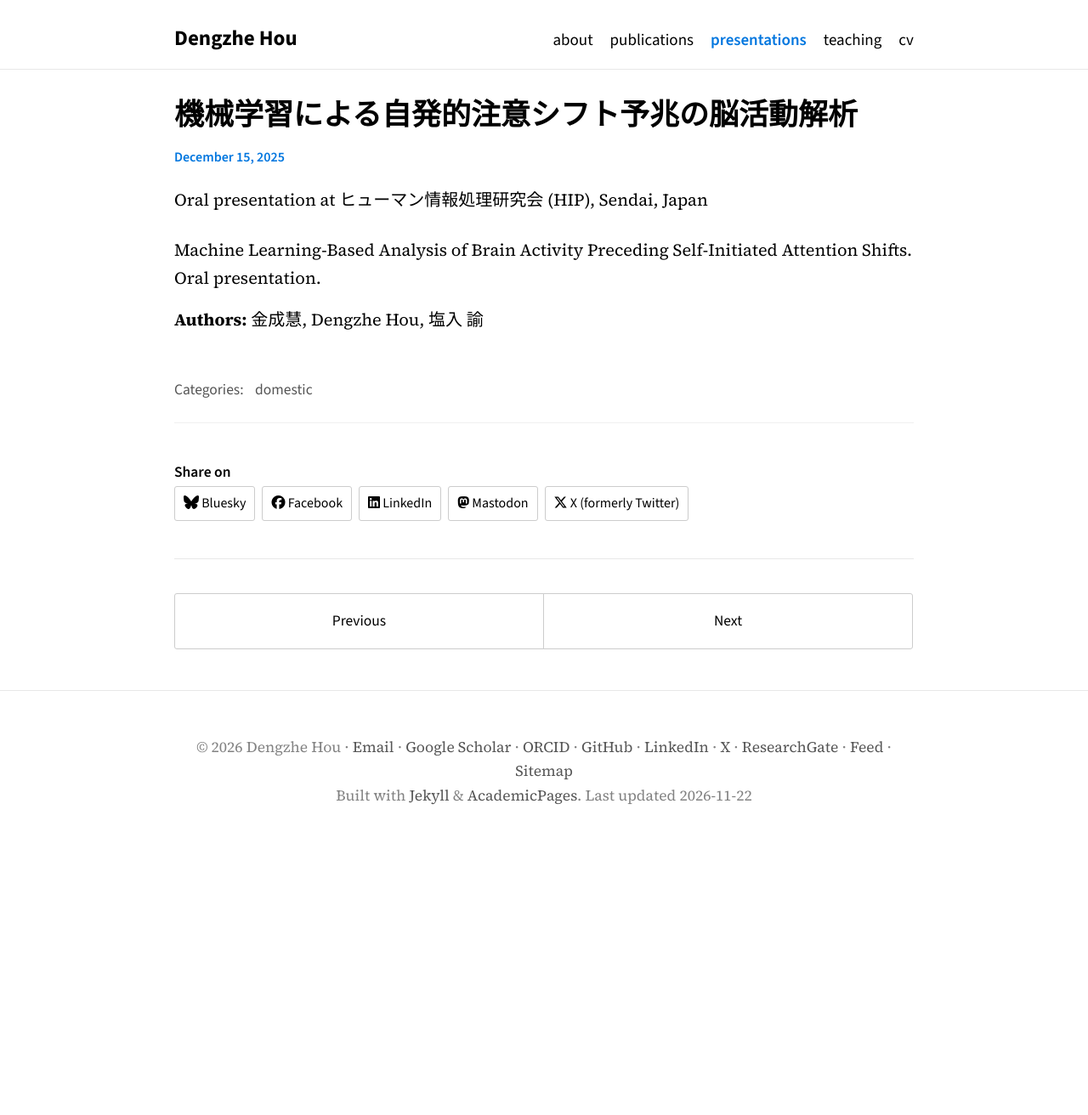
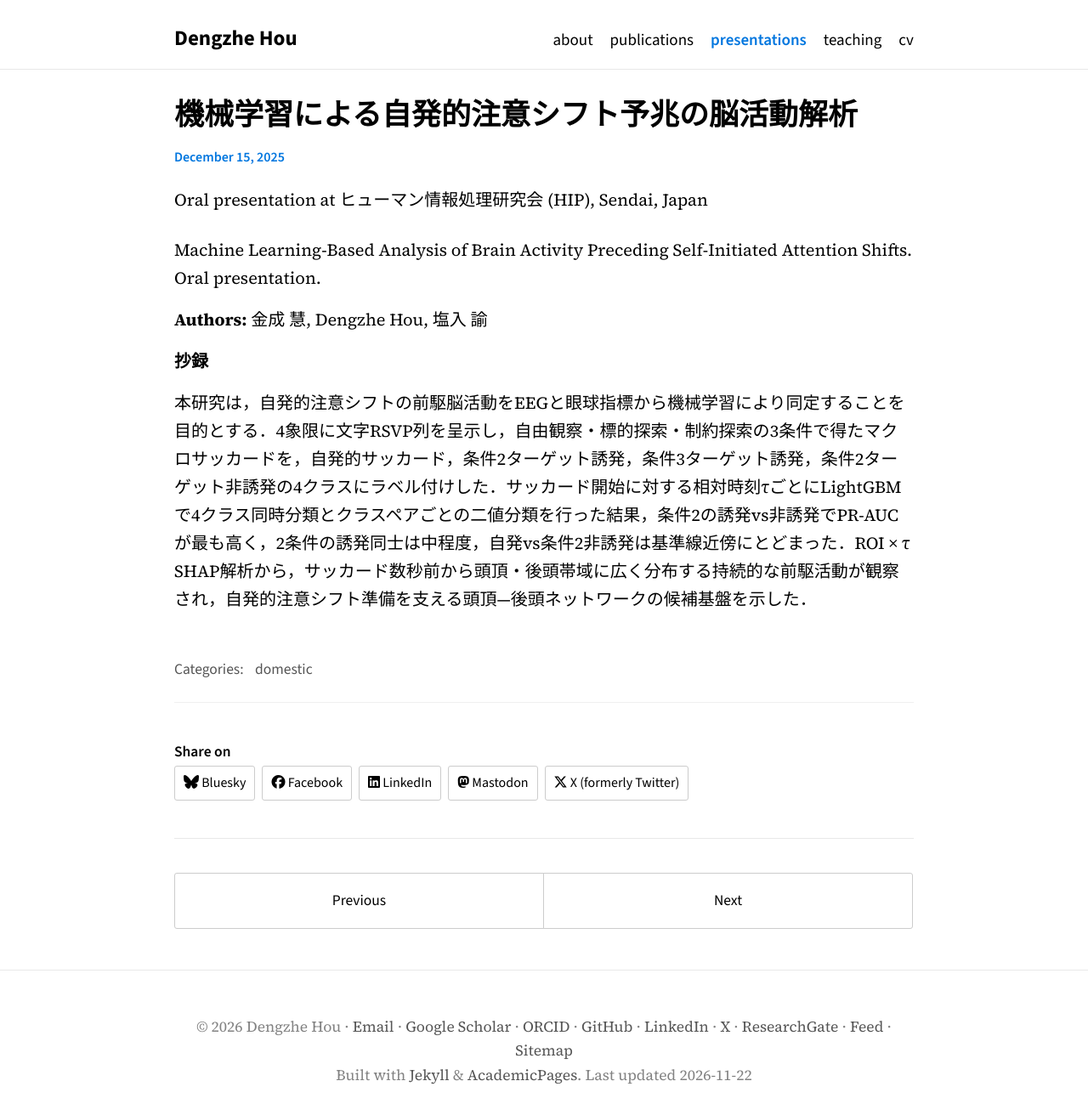
Before and after one commit to dengzhe-hou/dengzhe-hou.github.io, a Jekyll site: the page built from _talks/2025-12-15-hip-kin.md, in a window 1280 px wide. Shown: the whole page at 85% size. Built offline with Jekyll 4.4.1, drawn with Linux system fonts in a browser that asks for light colours; before the commit the page ends 983 px from its top, so only the background shows below that.

Commit message:
Add abstract to HIP 2025 talk entry

```diff
--- a/_talks/2025-12-15-hip-kin.md
+++ b/_talks/2025-12-15-hip-kin.md
@@ -12,4 +12,8 @@ category: domestic
 
 Machine Learning-Based Analysis of Brain Activity Preceding Self-Initiated Attention Shifts. Oral presentation.
 
-**Authors:** 金成慧, Dengzhe Hou, 塩入 諭
+**Authors:** 金成 慧, Dengzhe Hou, 塩入 諭
+
+**抄録**
+
+本研究は，自発的注意シフトの前駆脳活動をEEGと眼球指標から機械学習により同定することを目的とする．4象限に文字RSVP列を呈示し，自由観察・標的探索・制約探索の3条件で得たマクロサッカードを，自発的サッカード，条件2ターゲット誘発，条件3ターゲット誘発，条件2ターゲット非誘発の4クラスにラベル付けした．サッカード開始に対する相対時刻τごとにLightGBMで4クラス同時分類とクラスペアごとの二値分類を行った結果，条件2の誘発vs非誘発でPR-AUCが最も高く，2条件の誘発同士は中程度，自発vs条件2非誘発は基準線近傍にとどまった．ROI × τ SHAP解析から，サッカード数秒前から頭頂・後頭帯域に広く分布する持続的な前駆活動が観察され，自発的注意シフト準備を支える頭頂—後頭ネットワークの候補基盤を示した．
```
